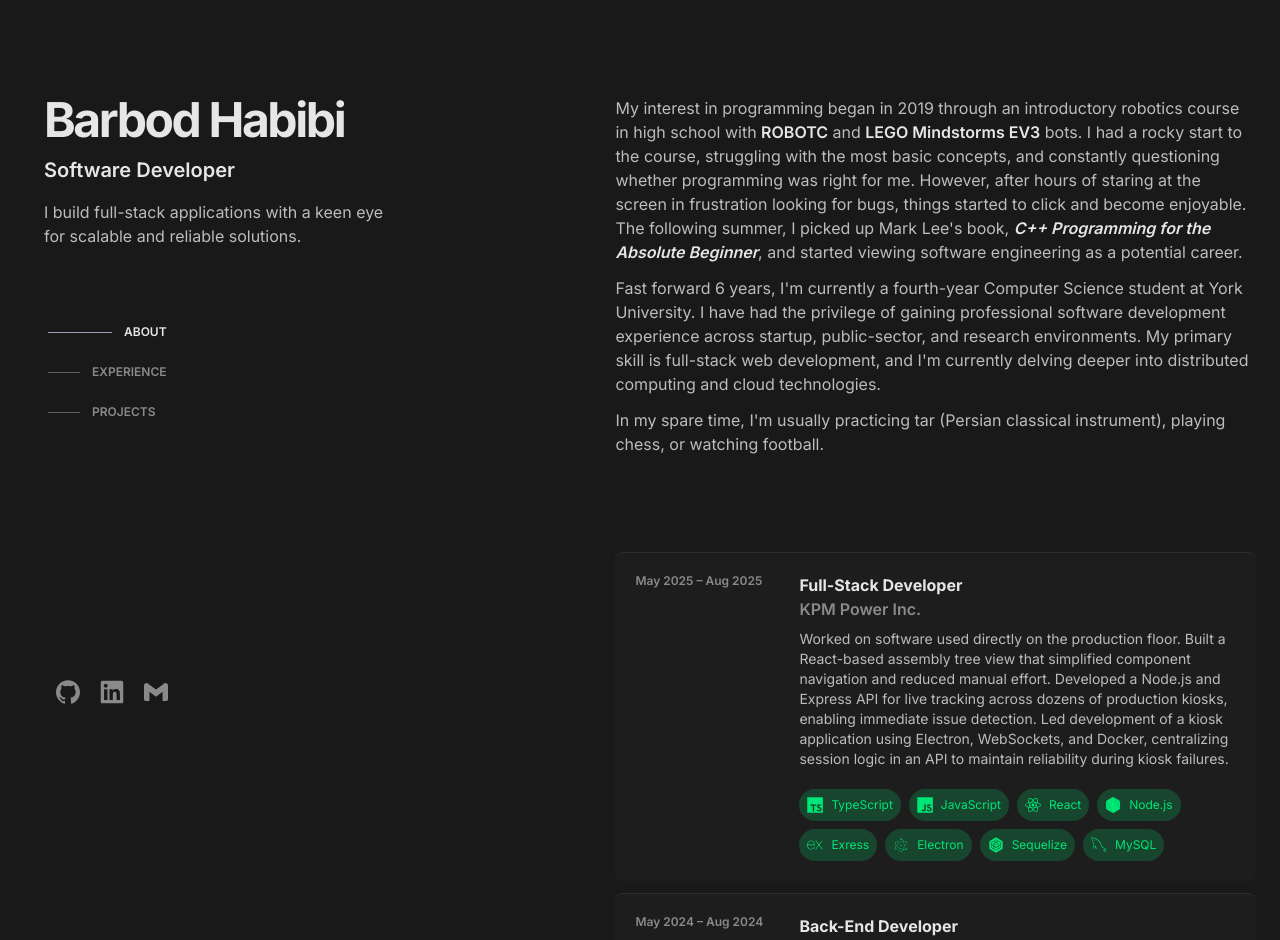
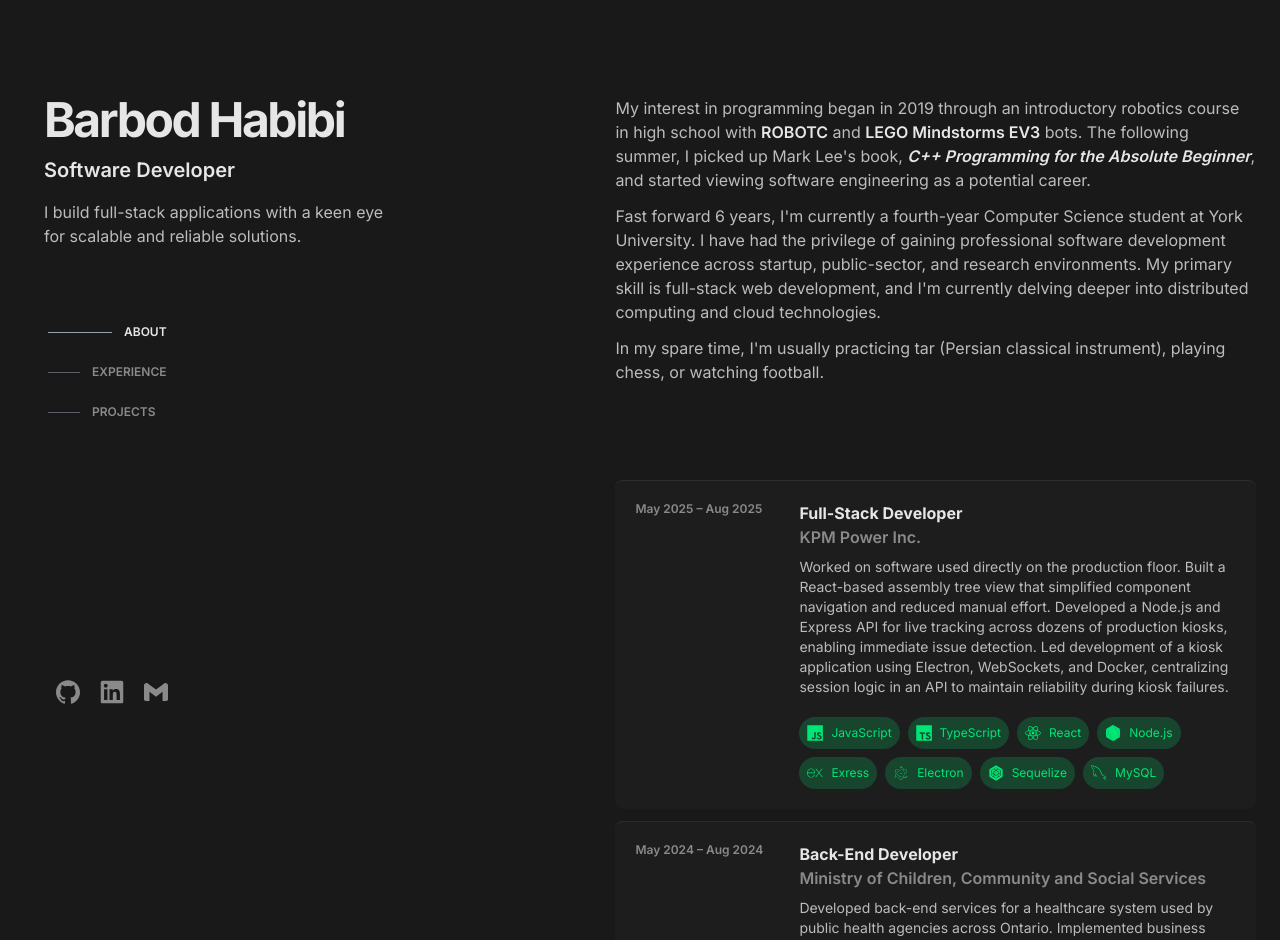
Before and after one commit to Bitstachio/portfolio, a Next.js app: page / in a window 1280 px wide. Shown: the top 940 px of the page. Built offline with nearby package versions, Linux system fonts and the light colour scheme.

Commit message:
Fix title & text link target + update about section

```diff
--- a/src/app/layout.tsx
+++ b/src/app/layout.tsx
@@ -10,8 +10,8 @@ const inter = Inter({
 });
 
 export const metadata: Metadata = {
-  title: "Your Name – Software Engineer",
-  description: "Software engineer portfolio",
+  title: "Barbod Habibi | Software Developer",
+  description: "Software developer portfolio website",
 };
 
 export default function RootLayout({ children }: { children: React.ReactNode }) {
--- a/src/components/sections/About/About.tsx
+++ b/src/components/sections/About/About.tsx
@@ -8,10 +8,8 @@ const About = () => {
       <p>
         My interest in programming began in 2019 through an introductory robotics course in high school with{" "}
         <TextLink href="https://www.robotc.net/">ROBOTC</TextLink> and{" "}
-        <TextLink href="https://en.wikipedia.org/wiki/Lego_Mindstorms_EV3">LEGO Mindstorms EV3</TextLink> bots. I had a
-        rocky start to the course, struggling with the most basic concepts, and constantly questioning whether
-        programming was right for me. However, after hours of staring at the screen in frustration looking for bugs,
-        things started to click and become enjoyable. The following summer, I picked up Mark Lee&apos;s book,{" "}
+        <TextLink href="https://en.wikipedia.org/wiki/Lego_Mindstorms_EV3">LEGO Mindstorms EV3</TextLink> bots. The
+        following summer, I picked up Mark Lee&apos;s book,{" "}
         <TextLink
           href="https://www.indigo.ca/en-ca/c-programming-for-the-absolute-beginner/9781598638752.html"
           italicize={true}
--- a/src/components/sections/Experience/Experience.constants.ts
+++ b/src/components/sections/Experience/Experience.constants.ts
@@ -28,7 +28,7 @@ export const experiences: TExperience[] = [
       "Worked on software used directly on the production floor. Built a React-based assembly tree view that simplified component navigation and reduced manual effort. Developed a Node.js and Express API for live tracking across dozens of production kiosks, enabling immediate issue detection. Led development of a kiosk application using Electron, WebSockets, and Docker, centralizing session logic in an API to maintain reliability during kiosk failures.",
     startDate: new Date(2025, 4, 1),
     endDate: new Date(2025, 7, 31),
-    badgeNames: ["typescript", "javascript", "react", "node", "express", "electron", "sequelize", "mysql"],
+    badgeNames: ["javascript", "typescript", "react", "node", "express", "electron", "sequelize", "mysql"],
   },
   {
     id: "mccss-backend-dev-2024-06",
--- a/src/components/ui/TextLink/TextLink.tsx
+++ b/src/components/ui/TextLink/TextLink.tsx
@@ -9,7 +9,7 @@ type TTextLinkProps = {
 // This is a very simple component with the main purpose of reducing boilerplate
 // Useful for keeping JSX/TSX components with long pieces of text clean and avoid excessive line breaks
 const TextLink = ({ href, italicize, children }: TTextLinkProps) => (
-  <a className={`app-text-link ${italicize ? "italic" : ""}`} href={href}>
+  <a className={`app-text-link ${italicize ? "italic" : ""}`} href={href} target="_blank">
     {children}
   </a>
 );
```
